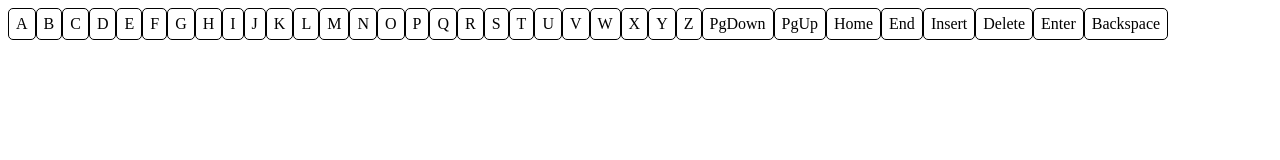
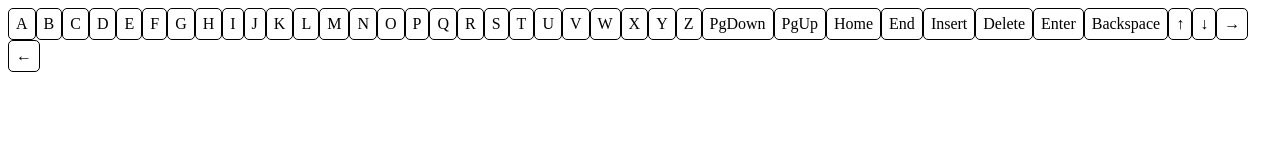
Before and after one commit to petriuslima/getting-used-to-keyboard, a plain HTML site: page index.html in a window 1280 px wide. Drawn offline with Linux system fonts and the light colour scheme.

Commit message:
Adding arrow keys

```diff
--- a/index.html
+++ b/index.html
@@ -53,7 +53,11 @@
         {key: "Insert", code: 45},
         {key: "Delete", code: 46},
         {key: "Enter", code: 13},
-        {key: "Backspace", code: 8}
+        {key: "Backspace", code: 8},
+        {key: "↑", code: 38},
+        {key: "↓", code: 40},
+        {key: "→", code: 39},
+        {key: "←", code: 37}
     ];
 
     for (var i = 0; i < keys.length; i++) {
```
